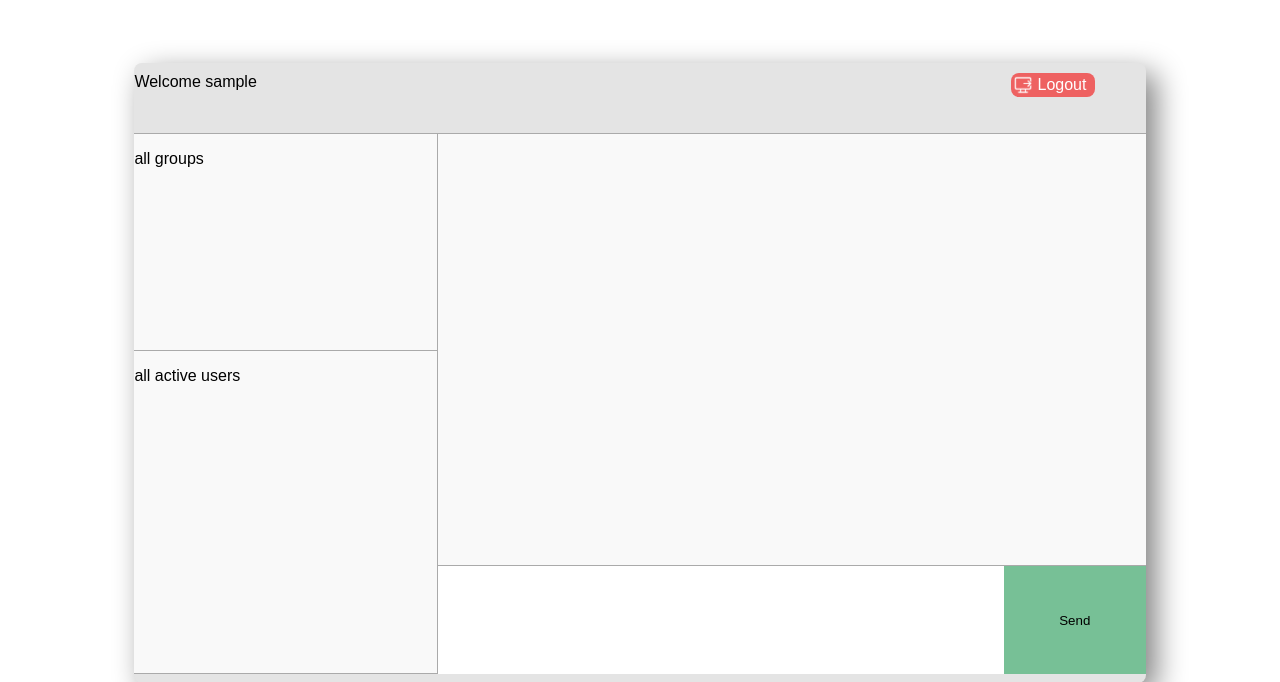
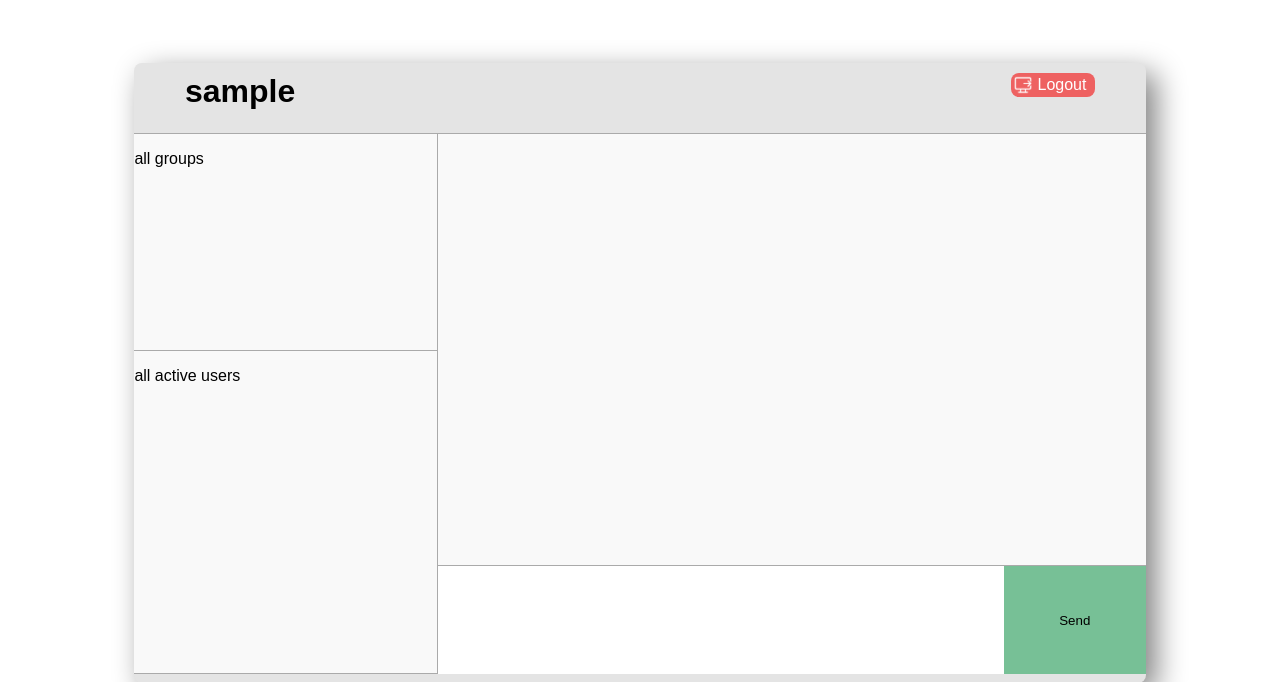
Before and after one commit to GavinJin0501/Web-based-chat-app-using-flask-socketio, a Python web app: template test_socketio_for_flask/templates/home.html in a window 1280 px wide. Shown: the top 682 px of the page. Run offline with Jinja, Linux system fonts and the light colour scheme; the template is opened without the code that fills it: most values are stand-ins (such as "Sample title", 1, 10 or a date in 2020).

Commit message:
username display

```diff
--- a/test_socketio_for_flask/templates/home.html
+++ b/test_socketio_for_flask/templates/home.html
@@ -13,7 +13,7 @@
 <body>
 	<div id="main-box">
 		<div id="header">
-			<p style="margin: 0;">Welcome {{username}}</p>
+			<p style="margin-left: 5%; margin-top: 20%; font-weight: bold; font-size: 2em;">{{username}}</p>
 			<div id="logout-button">
 				<img src="../static/exit-icon.png" alt="exit">
 				<a href="/logout/{{username}}">Logout</a>
```
